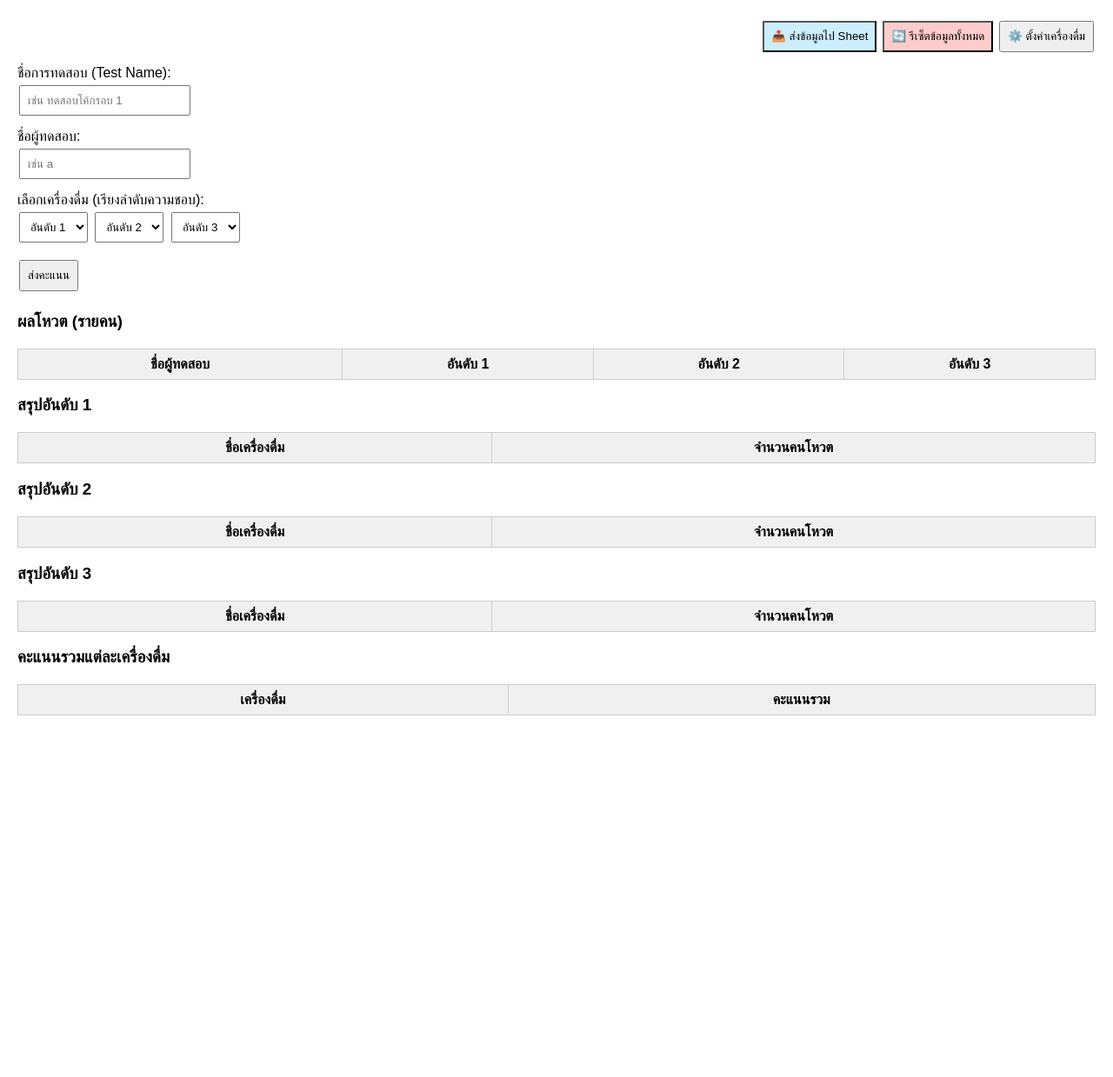
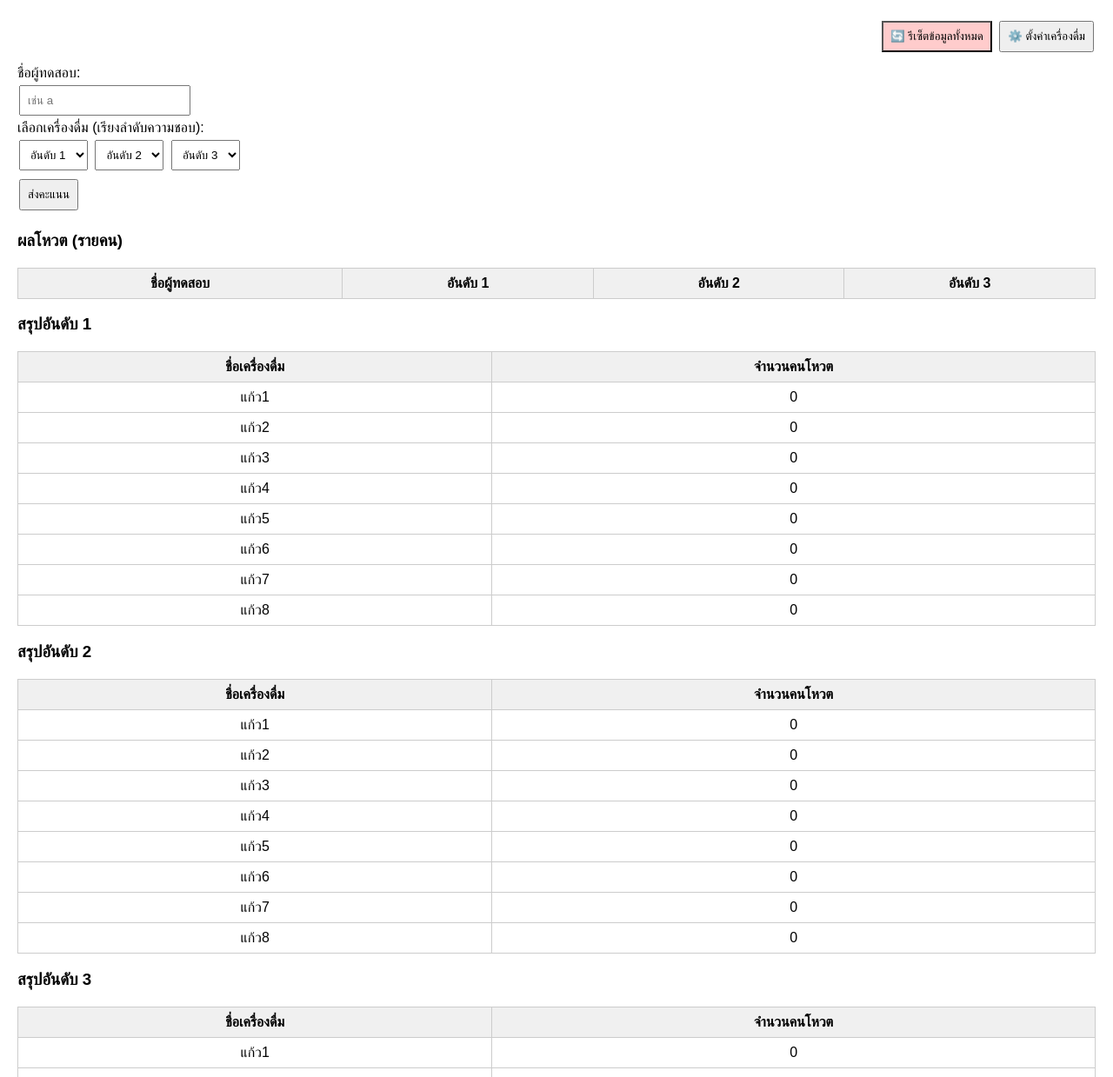
Before and after one commit to naigolf/BlindTest, a plain HTML site: page index.html in a window 1280 px wide. Shown: the part 61-1300 px from the top of the page at 87% size. Before the commit the page ends 1188 px from the top, so only its background shows below. Drawn offline with nearby package versions, Linux system fonts and the light colour scheme; animation ran at ten frames a second.

Commit message:
Update index.html

```diff
--- a/index.html
+++ b/index.html
@@ -2,11 +2,10 @@
 <html lang="th">
 <head>
   <meta charset="UTF-8">
-  <title>Blind Test เครื่องดื่ม6</title>
+  <title>Blind Test เครื่องดื่ม</title>
   <meta name="viewport" content="width=device-width, initial-scale=1.0">
   <script src="https://cdn.jsdelivr.net/npm/chart.js"></script>
   <style>
-    /* ... (CSS styles เดิมทั้งหมด) ... */
     h1 span {
       font-size: 0.5em;
       color: gray;
@@ -32,26 +31,16 @@
     }
     input, select, button {
       padding: 8px;
-      margin: 5px 2px;
+      margin: 5px 2px; /* ปรับ margin เล็กน้อย */
       width: 100%;
       max-width: 300px;
-      box-sizing: border-box; /* เพิ่มเพื่อให้ padding ไม่ทำให้เกิน max-width */
     }
     canvas {
       margin-top: 30px;
       max-width: 100%;
     }
-    .button-container {
+    .button-container { /* เพิ่ม class สำหรับจัดกลุ่มปุ่ม */
       text-align: right;
-      margin-bottom: 10px;
-      display: flex; /* เพิ่ม flexbox */
-      flex-wrap: wrap; /* ให้ปุ่มขึ้นบรรทัดใหม่ถ้าไม่พอ */
-      justify-content: flex-end; /* จัดปุ่มไปทางขวา */
-    }
-    .button-container button { /* กำหนด margin ให้ปุ่มใน container */
-        margin-left: 5px;
-    }
-    .input-group { /* สำหรับจัดกลุ่ม label และ input */
       margin-bottom: 10px;
     }
     @media (min-width: 600px) {
@@ -65,28 +54,20 @@
   <h1>Blind Test เครื่องดื่ม <span>Cr. NaiGolf</span></h1>
 
   <div class="button-container">
-    <button onclick="sendToGoogleSheet()" id="sendToSheetButton" style="background-color: #cceeff;">📤 ส่งข้อมูลไป Sheet</button>
     <button onclick="resetStoredData()" style="background-color: #ffcccc;">🔄 รีเซ็ตข้อมูลทั้งหมด</button>
     <button onclick="openDrinkConfig()">⚙️ ตั้งค่าเครื่องดื่ม</button>
   </div>
+  <div>
+    <label>ชื่อผู้ทดสอบ:</label><br>
+    <input type="text" id="testerName" placeholder="เช่น a"><br>
 
-  <div class="input-group">
-    <label for="testNameInput">ชื่อการทดสอบ (Test Name):</label><br>
-    <input type="text" id="testNameInput" placeholder="เช่น ทดสอบโค้กรอบ 1">
-  </div>
-  <div class="input-group">
-    <label for="testerName">ชื่อผู้ทดสอบ:</label><br>
-    <input type="text" id="testerName" placeholder="เช่น a">
-  </div>
-
-  <div class="input-group">
     <label>เลือกเครื่องดื่ม (เรียงลำดับความชอบ):</label><br>
     <select id="rank1"><option value="">อันดับ 1</option></select>
     <select id="rank2"><option value="">อันดับ 2</option></select>
     <select id="rank3"><option value="">อันดับ 3</option></select><br>
-  </div>
 
     <button onclick="submitVote()">ส่งคะแนน</button>
+  </div>
 
   <h3>ผลโหวต (รายคน)</h3>
   <table id="resultsTable">
@@ -145,44 +126,24 @@
     <tbody id="summaryBody"></tbody>
   </table>
 
-  <canvas id="resultsChart" height="250"></canvas>
-
-  <div id="configModal" style="display:none; position:fixed; top:10%; left:50%; transform:translateX(-50%); background:#fff; border:1px solid #ccc; padding:20px; z-index:1000; max-width:90%; box-shadow: 0 2px 10px rgba(0,0,0,0.2);">
-    <h3>ตั้งชื่อเครื่องดื่ม</h3>
-    <div id="drinkInputs"></div>
-    <button onclick="saveDrinkConfig()">บันทึก</button>
-    <button onclick="closeDrinkConfig()">ยกเลิก</button>
-  </div>
-  <div id="modalOverlay" style="display:none; position:fixed; top:0; left:0; width:100%; height:100%; background:rgba(0,0,0,0.2); z-index:999;" onclick="closeDrinkConfig()"></div>
+  <canvas id="resultsChart" height="300"></canvas>
 
   <script>
-    // !!! สำคัญ: ใส่ URL ของ Google Apps Script Web App ที่คุณได้ Deploy ไว้ตรงนี้ !!!
-    const GOOGLE_SCRIPT_URL = 'https://script.google.com/macros/s/AKfycbyGnKTWgfbRhDKMJyZ-lB9w4s8_osZ3i8gdeoFN9kt49CLIU_2cPPO7azHCuzYDyGxujg/exec'; // <--- แก้ไข URL ตรงนี้
+    // --- START: เพิ่ม defaultDrinks constant ---
+    const defaultDrinksList = ["แก้ว1", "แก้ว2", "แก้ว3", "แก้ว4", "แก้ว5", "แก้ว6", "แก้ว7", "แก้ว8"];
+    let drinks = [...defaultDrinksList]; // กำหนดค่าเริ่มต้นให้ drinks
+    let votes = [];
+    // --- END: เพิ่ม defaultDrinks constant ---
 
-    const defaultDrinksList = ["แก้ว1", "แก้ว2", "แก้ว3", "แก้ว4", "แก้ว5", "แก้ว6", "แก้ว7", "แก้ว8"];
-    let drinks = [...defaultDrinksList];
-    let votes = [];
-
-    // --- โหลด Test Name จาก localStorage ---
-    const testNameInput = document.getElementById('testNameInput');
-    const storedTestName = localStorage.getItem('blindTestTestName');
-    if (storedTestName) {
-        testNameInput.value = storedTestName;
-    }
-    testNameInput.addEventListener('input', () => {
-        localStorage.setItem('blindTestTestName', testNameInput.value.trim());
-    });
-    // --- สิ้นสุดการโหลด Test Name ---
-
-
+    // โหลด drinks จาก localStorage (ถ้ามี)
     const storedDrinks = localStorage.getItem('blindTestDrinks');
     if (storedDrinks) {
       try {
         const parsedDrinks = JSON.parse(storedDrinks);
-        if (Array.isArray(parsedDrinks) && parsedDrinks.length > 0) {
+        if (Array.isArray(parsedDrinks) && parsedDrinks.length > 0) { // ตรวจสอบว่าเป็น array และไม่ว่าง
             drinks = parsedDrinks;
         } else {
-            localStorage.removeItem('blindTestDrinks');
+            localStorage.removeItem('blindTestDrinks'); // ลบถ้าข้อมูลไม่ถูกต้อง
         }
       } catch (e) {
         console.error("Error parsing stored drinks:", e);
@@ -190,14 +151,15 @@
       }
     }
 
+    // โหลด votes จาก localStorage (ถ้ามี)
     const storedVotes = localStorage.getItem('blindTestVotes');
     if (storedVotes) {
       try {
         const parsedVotes = JSON.parse(storedVotes);
-        if (Array.isArray(parsedVotes)) {
+        if (Array.isArray(parsedVotes)) { // ตรวจสอบว่าเป็น array
             votes = parsedVotes;
         } else {
-            localStorage.removeItem('blindTestVotes');
+            localStorage.removeItem('blindTestVotes'); // ลบถ้าข้อมูลไม่ถูกต้อง
         }
       } catch (e) {
         console.error("Error parsing stored votes:", e);
@@ -208,7 +170,8 @@
     function populateDrinkDropdowns() {
       [rank1, rank2, rank3].forEach(select => {
         const firstOptionText = `อันดับ ${select.id === 'rank1' ? 1 : select.id === 'rank2' ? 2 : 3}`;
-        select.innerHTML = `<option value="">${firstOptionText}</option>`;
+        select.innerHTML = `<option value="">${firstOptionText}</option>`; // เริ่มต้นด้วย option default
+
         drinks.forEach(d => {
           const option = document.createElement("option");
           option.value = d;
@@ -224,11 +187,12 @@
       const r1 = rank1.value, r2 = rank2.value, r3 = rank3.value;
 
       if (!name || !r1) {
-        alert("กรุณากรอกชื่อผู้ทดสอบ และเลือกอย่างน้อยอันดับ 1");
+        alert("กรุณากรอกชื่อและเลือกอย่างน้อยอันดับ 1");
         return;
       }
 
       const ranks = [r1, r2, r3].filter(Boolean);
+
       if (new Set(ranks).size !== ranks.length) {
         alert("เลือกรายการซ้ำกัน กรุณาเลือกไม่ซ้ำกัน");
         return;
@@ -236,19 +200,22 @@
 
       votes.push({ name, ranks });
       localStorage.setItem('blindTestVotes', JSON.stringify(votes));
+
       testerName.value = "";
       [rank1, rank2, rank3].forEach(select => select.selectedIndex = 0);
+
       updateAllDisplays();
     }
 
     function updateTable() {
       resultsBody.innerHTML = "";
       votes.forEach(vote => {
-        const row = resultsBody.insertRow();
+        const row = document.createElement("tr");
         row.insertCell().textContent = vote.name;
         row.insertCell().textContent = vote.ranks[0] || "-";
         row.insertCell().textContent = vote.ranks[1] || "-";
         row.insertCell().textContent = vote.ranks[2] || "-";
+        resultsBody.appendChild(row);
       });
     }
 
@@ -262,6 +229,7 @@
           }
         });
       });
+
       const sortedSummary = Object.entries(countMap).sort((a, b) => b[1] - a[1]);
       summaryBody.innerHTML = "";
       sortedSummary.forEach(([drink, score]) => {
@@ -278,6 +246,7 @@
         rankCounts[1][drink] = 0;
         rankCounts[2][drink] = 0;
       });
+
       votes.forEach(vote => {
         vote.ranks.forEach((drink, i) => {
           if (rankCounts[i] && rankCounts[i].hasOwnProperty(drink)) {
@@ -285,6 +254,7 @@
           }
         });
       });
+
       rankCounts.forEach((countMap, i) => {
         const tbody = document.querySelector(`#rank${i + 1}Summary tbody`);
         tbody.innerHTML = "";
@@ -308,14 +278,58 @@
           }
         });
       });
-      const labels = [...drinks];
+
+      const labels = [...drinks]; // สร้าง copy ของ drinks array เพื่อความปลอดภัย
       const data = labels.map(d => countMap[d] || 0);
+
       if (chart) chart.destroy();
       const ctx = document.getElementById("resultsChart").getContext("2d");
+
       chart = new Chart(ctx, {
-        type: "bar", data: { labels, datasets: [{ label: "คะแนนรวม", data, backgroundColor: "rgba(0, 150, 200, 0.6)" }] },
-        options: { responsive: true, maintainAspectRatio: false, scales: { y: { beginAtZero: true, ticks: { precision: 0 }}}, plugins: { tooltip: { enabled: true }, legend: { display: false }}},
-        plugins: [{ id: 'valueOnTop', afterDatasetsDraw(chartInstance) { const { ctx, data: chartData, chartArea: { top }, scales: {y} } = chartInstance; ctx.save(); chartInstance.getDatasetMeta(0).data.forEach((bar, i) => { const val = chartData.datasets[0].data[i]; if (val > 0) { const x = bar.x; const yPos = bar.y; ctx.fillStyle = "#000"; ctx.font = "14px sans-serif"; ctx.textAlign = "center"; const valueY = yPos - 6; const minY = top + 14; ctx.fillText(val, x, valueY < minY ? minY : valueY);}}); ctx.restore();}}]
+        type: "bar",
+        data: {
+          labels,
+          datasets: [{
+            label: "คะแนนรวม",
+            data,
+            backgroundColor: "rgba(0, 150, 200, 0.6)"
+          }]
+        },
+        options: {
+          responsive: true,
+          maintainAspectRatio: false, // เพิ่มเพื่อให้ปรับขนาดได้ดีขึ้น
+          scales: {
+            y: {
+              beginAtZero: true,
+              ticks: { precision: 0 }
+            }
+          },
+          plugins: {
+            tooltip: { enabled: true },
+            legend: { display: false }
+          }
+        },
+        plugins: [{
+          id: 'valueOnTop',
+          afterDatasetsDraw(chartInstance) {
+            const { ctx, data: chartData, chartArea: { top }, scales: { y } } = chartInstance; // เปลี่ยนชื่อ data เป็น chartData
+            ctx.save();
+            chartInstance.getDatasetMeta(0).data.forEach((bar, i) => {
+              const val = chartData.datasets[0].data[i];
+              if (val > 0) {
+                const x = bar.x;
+                const yPos = bar.y;
+                ctx.fillStyle = "#000";
+                ctx.font = "14px sans-serif";
+                ctx.textAlign = "center";
+                const valueY = yPos - 6;
+                const minY = top + 14;
+                ctx.fillText(val, x, valueY < minY ? minY : valueY);
+              }
+            });
+            ctx.restore();
+          }
+        }]
       });
     }
 
@@ -323,17 +337,25 @@
       const modal = document.getElementById("configModal");
       const overlay = document.getElementById("modalOverlay");
       const container = document.getElementById("drinkInputs");
+
       container.innerHTML = "";
       drinks.forEach((drink, i) => {
         const label = document.createElement("label");
         label.textContent = `ชื่อเครื่องดื่ม ${i + 1}:`;
         const input = document.createElement("input");
-        input.type = "text"; input.value = drink; input.dataset.index = i;
-        input.placeholder = `เช่น ${defaultDrinksList[i] || 'เครื่องดื่ม'}`;
-        container.appendChild(label); container.appendChild(document.createElement("br"));
-        container.appendChild(input); container.appendChild(document.createElement("br"));
+        input.type = "text";
+        input.value = drink;
+        input.dataset.index = i;
+        input.placeholder = `เช่น ${defaultDrinksList[i] || 'เครื่องดื่ม'}`; // ใช้ default list สำหรับ placeholder
+
+        container.appendChild(label);
+        container.appendChild(document.createElement("br"));
+        container.appendChild(input);
+        container.appendChild(document.createElement("br"));
       });
-      modal.style.display = "block"; overlay.style.display = "block";
+
+      modal.style.display = "block";
+      overlay.style.display = "block";
     }
 
     function closeDrinkConfig() {
@@ -346,110 +368,57 @@
       const newDrinks = [];
       inputs.forEach(input => {
         const index = parseInt(input.dataset.index);
+        // ถ้าผู้ใช้ไม่ใส่ชื่อ ให้ใช้ชื่อ default หรือชื่อเดิมถ้ามี
         const defaultName = defaultDrinksList[index] || `แก้ว${index + 1}`;
         newDrinks[index] = input.value.trim() || drinks[index] || defaultName;
       });
       drinks = newDrinks;
+
       localStorage.setItem('blindTestDrinks', JSON.stringify(drinks));
       populateDrinkDropdowns();
-      updateAllDisplays();
+      updateAllDisplays(); // อัปเดตทุกส่วนที่แสดงผล
       closeDrinkConfig();
     }
 
+    // --- START: เพิ่มฟังก์ชัน resetStoredData ---
     function resetStoredData() {
-      if (confirm("คุณต้องการรีเซ็ตข้อมูลการโหวต, ชื่อเครื่องดื่ม, และชื่อการทดสอบทั้งหมดที่บันทึกไว้ใช่หรือไม่?")) {
+      if (confirm("คุณต้องการรีเซ็ตข้อมูลการโหวตและชื่อเครื่องดื่มทั้งหมดที่บันทึกไว้ใช่หรือไม่?")) {
         localStorage.removeItem('blindTestVotes');
         localStorage.removeItem('blindTestDrinks');
-        localStorage.removeItem('blindTestTestName'); // ลบ Test Name ด้วย
 
         votes = [];
-        drinks = [...defaultDrinksList];
-        testNameInput.value = ""; // ล้างค่าใน input Test Name
+        drinks = [...defaultDrinksList]; // รีเซ็ต drinks กลับเป็นค่าเริ่มต้น
 
-        testerName.value = "";
-        populateDrinkDropdowns();
-        updateAllDisplays();
+        testerName.value = ""; // ล้างชื่อผู้ทดสอบใน input
+        populateDrinkDropdowns(); // อัปเดต dropdowns
+        updateAllDisplays(); // อัปเดตตารางและกราฟทั้งหมด
+
         alert("ข้อมูลทั้งหมดถูกรีเซ็ตแล้ว");
       }
     }
+    // --- END: เพิ่มฟังก์ชัน resetStoredData ---
 
+    // --- START: สร้างฟังก์ชัน updateAllDisplays เพื่อลดโค้ดซ้ำซ้อน ---
     function updateAllDisplays() {
-        updateTable(); updateSummary(); updateRankSummary(); updateChart();
+        updateTable();
+        updateSummary();
+        updateRankSummary();
+        updateChart();
     }
+    // --- END: สร้างฟังก์ชัน updateAllDisplays ---
+
+    // เรียกฟังก์ชันอัปเดตต่างๆ เพื่อแสดงข้อมูลที่โหลดมาตอนเริ่ม
     updateAllDisplays();
-
-    // --- START: ฟังก์ชันส่งข้อมูลไป Google Sheet ---
-    async function sendToGoogleSheet() {
-        const currentTestName = testNameInput.value.trim();
-        if (!currentTestName) {
-            alert("กรุณากรอก 'ชื่อการทดสอบ (Test Name)' ก่อนส่งข้อมูล");
-            testNameInput.focus();
-            return;
-        }
-        if (votes.length === 0) {
-            alert("ยังไม่มีข้อมูลการโหวตให้ส่ง กรุณาเพิ่มผลโหวตก่อน");
-            return;
-        }
-        if (GOOGLE_SCRIPT_URL === 'YOUR_GOOGLE_APPS_SCRIPT_WEB_APP_URL' || !GOOGLE_SCRIPT_URL) {
-            alert("กรุณาตั้งค่า URL ของ Google Apps Script Web App ในโค้ด JavaScript ก่อน (ตัวแปร GOOGLE_SCRIPT_URL)");
-            return;
-        }
-
-        const sendButton = document.getElementById('sendToSheetButton');
-        sendButton.disabled = true;
-        sendButton.textContent = 'กำลังส่ง...';
-
-        const dataToSend = {
-            testName: currentTestName,
-            drinksConfig: [...drinks], // ส่งสำเนาของ drinks array ปัจจุบัน
-            votesData: [...votes]      // ส่งสำเนาของ votes array ปัจจุบัน
-        };
-
-        try {
-            const response = await fetch(GOOGLE_SCRIPT_URL, {
-                method: 'POST',
-                mode: 'cors', //สำคัญมากสำหรับการเรียกข้ามโดเมน
-                cache: 'no-cache',
-                headers: {
-                    'Content-Type': 'application/json',
-                },
-                body: JSON.stringify(dataToSend)
-            });
-
-            const result = await response.json();
-
-            if (result.status === "success") {
-                alert(`ข้อมูลสำหรับ '${currentTestName}' ถูกส่งไปยัง Google Sheet เรียบร้อยแล้ว!`);
-                // (ทางเลือก) อาจจะ clear votes หลังจากส่งสำเร็จ ถ้าต้องการเริ่ม test ใหม่ทันที
-                // votes = [];
-                // localStorage.setItem('blindTestVotes', JSON.stringify(votes));
-                // updateAllDisplays();
-            } else {
-                alert(`เกิดข้อผิดพลาดในการส่งข้อมูล: ${result.message || 'ไม่ทราบสาเหตุ'}`);
-                console.error('Error from Apps Script:', result);
-            }
-        } catch (error) {
-            alert(`เกิดข้อผิดพลาดในการเชื่อมต่อ: ${error.message}`);
-            console.error('Fetch error:', error);
-        } finally {
-            sendButton.disabled = false;
-            sendButton.textContent = '📤 ส่งข้อมูลไป Sheet';
-        }
-    }
-    // --- END: ฟังก์ชันส่งข้อมูลไป Google Sheet ---
-
-
-    <script>
 
   </script>
 
+  <div id="configModal" style="display:none; position:fixed; top:10%; left:50%; transform:translateX(-50%); background:#fff; border:1px solid #ccc; padding:20px; z-index:1000; max-width:90%; box-shadow: 0 2px 10px rgba(0,0,0,0.2);">
+    <h3>ตั้งชื่อเครื่องดื่ม</h3>
+    <div id="drinkInputs"></div>
+    <button onclick="saveDrinkConfig()">บันทึก</button>
+    <button onclick="closeDrinkConfig()">ยกเลิก</button>
+  </div>
+  <div id="modalOverlay" style="display:none; position:fixed; top:0; left:0; width:100%; height:100%; background:rgba(0,0,0,0.2); z-index:999;" onclick="closeDrinkConfig()"></div>
 
-
-
-
-
-
-
-  </script>
 </body>
 </html>
```
Lines whose indentation alone changed are shown as unchanged.
